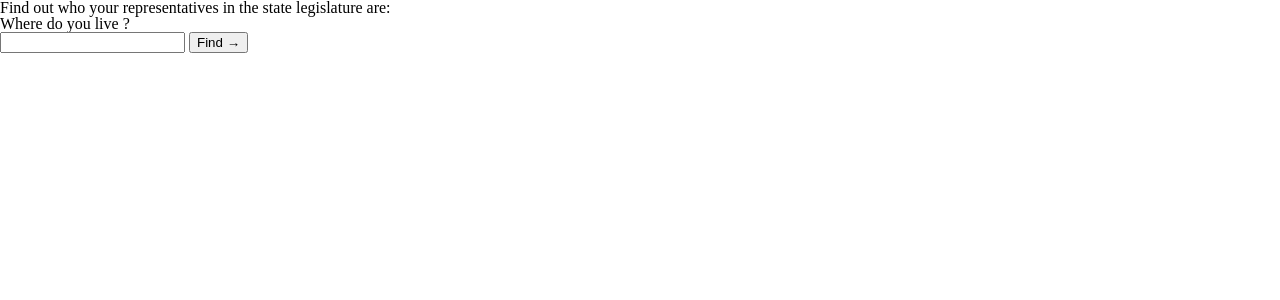
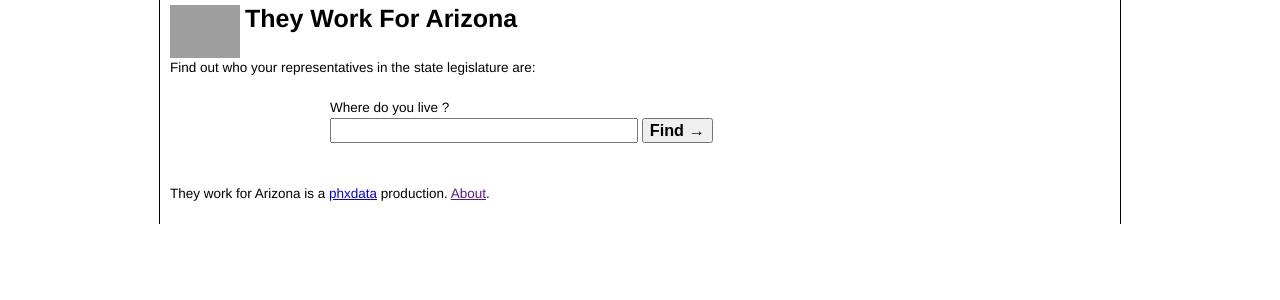
Before and after one commit to markng/theyworkforaz, a Django app: template templates/index.html in a window 1280 px wide. Shown: the top 300 px of the page. Run offline with Django 3.2, Linux system fonts and the light colour scheme; the template is opened without the code that fills it: values that come from a table or form of the project are taken from there, others are empty; grey boxes are pictures that could not be loaded.

Commit message:
add logo to the header

```diff
--- a/media/stylesheets/grid.css
+++ b/media/stylesheets/grid.css
@@ -1,324 +1,379 @@
-/*
-	Variable Grid System (Fluid Version).
-	Learn more ~ http://www.spry-soft.com/grids/
-	Based on 960 Grid System - http://960.gs/ & 960 Fluid - http://www.designinfluences.com/
-
-	Licensed under GPL and MIT.
-*/
-
-
-/* Containers
-----------------------------------------------------------------------------------------------------*/
-.container_12 {
-	width: 92%;
-	margin-left: 4%;
-	margin-right: 4%;
+.container_12,.container_16 {
+margin-left: auto;
+margin-right: auto;
+width: 960px
 }
-
-/* Grid >> Global
-----------------------------------------------------------------------------------------------------*/
-
-.grid_1,
-.grid_2,
-.grid_3,
-.grid_4,
-.grid_5,
-.grid_6,
-.grid_7,
-.grid_8,
-.grid_9,
-.grid_10,
-.grid_11,
-.grid_12 {
-	display:inline;
+.grid_1,.grid_2,.grid_3,.grid_4,.grid_5,.grid_6,.grid_7,.grid_8,.grid_9,.grid_10,.grid_11,.grid_12,.grid_13,.grid_14,.grid_15,.grid_16 {
+display: inline;
 float: left;
-	position: relative;
-	margin-left: 1%;
-	margin-right: 1%;
+margin-left: 10px;
+margin-right: 10px
 }
-
-/* Grid >> Children (Alpha ~ First, Omega ~ Last)
-----------------------------------------------------------------------------------------------------*/
-
+.push_1,.pull_1,.push_2,.pull_2,.push_3,.pull_3,.push_4,.pull_4,.push_5,.pull_5,.push_6,.pull_6,.push_7,.pull_7,.push_8,.pull_8,.push_9,.pull_9,.push_10,.pull_10,.push_11,.pull_11,.push_12,.pull_12,.push_13,.pull_13,.push_14,.pull_14,.push_15,.pull_15 {
+position: relative
+}
+.container_12 .grid_3,.container_16 .grid_4 {
+width: 220px
+}
+.container_12 .grid_6,.container_16 .grid_8 {
+width: 460px
+}
+.container_12 .grid_9,.container_16 .grid_12 {
+width: 700px
+}
+.container_12 .grid_12,.container_16 .grid_16 {
+width: 940px
+}
 .alpha {
-	margin-left: 0;
+margin-left: 0
 }
-
 .omega {
-	margin-right: 0;
+margin-right: 0
 }
-
-/* Grid >> 12 Columns
-----------------------------------------------------------------------------------------------------*/
-
-
 .container_12 .grid_1 {
-	width:6.333%;
+width: 60px
 }
-
 .container_12 .grid_2 {
-	width:14.667%;
+width: 140px
 }
-
-.container_12 .grid_3 {
-	width:23.0%;
+.container_12 .grid_4 {
+width: 300px
 }
-
-.container_12 .grid_4 {
-	width:31.333%;
+.container_12 .grid_5 {
+width: 380px
 }
-
-.container_12 .grid_5 {
-	width:39.667%;
+.container_12 .grid_7 {
+width: 540px
 }
-
-.container_12 .grid_6 {
-	width:48.0%;
+.container_12 .grid_8 {
+width: 620px
 }
-
-.container_12 .grid_7 {
-	width:56.333%;
+.container_12 .grid_10 {
+width: 780px
 }
-
-.container_12 .grid_8 {
-	width:64.667%;
+.container_12 .grid_11 {
+width: 860px
 }
-
-.container_12 .grid_9 {
-	width:73.0%;
+.container_16 .grid_1 {
+width: 40px
 }
-
-.container_12 .grid_10 {
-	width:81.333%;
+.container_16 .grid_2 {
+width: 100px
 }
-
-.container_12 .grid_11 {
-	width:89.667%;
+.container_16 .grid_3 {
+width: 160px
 }
-
-.container_12 .grid_12 {
-	width:98.0%;
+.container_16 .grid_5 {
+width: 280px
 }
-
-
-
-/* Prefix Extra Space >> 12 Columns
-----------------------------------------------------------------------------------------------------*/
-
-
+.container_16 .grid_6 {
+width: 340px
+}
+.container_16 .grid_7 {
+width: 400px
+}
+.container_16 .grid_9 {
+width: 520px
+}
+.container_16 .grid_10 {
+width: 580px
+}
+.container_16 .grid_11 {
+width: 640px
+}
+.container_16 .grid_13 {
+width: 760px
+}
+.container_16 .grid_14 {
+width: 820px
+}
+.container_16 .grid_15 {
+width: 880px
+}
+.container_12 .prefix_3,.container_16 .prefix_4 {
+padding-left: 240px
+}
+.container_12 .prefix_6,.container_16 .prefix_8 {
+padding-left: 480px
+}
+.container_12 .prefix_9,.container_16 .prefix_12 {
+padding-left: 720px
+}
 .container_12 .prefix_1 {
-	padding-left:8.333%;
+padding-left: 80px
 }
-
 .container_12 .prefix_2 {
-	padding-left:16.667%;
+padding-left: 160px
 }
-
-.container_12 .prefix_3 {
-	padding-left:25.0%;
+.container_12 .prefix_4 {
+padding-left: 320px
 }
-
-.container_12 .prefix_4 {
-	padding-left:33.333%;
+.container_12 .prefix_5 {
+padding-left: 400px
 }
-
-.container_12 .prefix_5 {
-	padding-left:41.667%;
+.container_12 .prefix_7 {
+padding-left: 560px
 }
-
-.container_12 .prefix_6 {
-	padding-left:50.0%;
+.container_12 .prefix_8 {
+padding-left: 640px
 }
-
-.container_12 .prefix_7 {
-	padding-left:58.333%;
+.container_12 .prefix_10 {
+padding-left: 800px
 }
-
-.container_12 .prefix_8 {
-	padding-left:66.667%;
+.container_12 .prefix_11 {
+padding-left: 880px
 }
-
-.container_12 .prefix_9 {
-	padding-left:75.0%;
+.container_16 .prefix_1 {
+padding-left: 60px
 }
-
-.container_12 .prefix_10 {
-	padding-left:83.333%;
+.container_16 .prefix_2 {
+padding-left: 120px
 }
-
-.container_12 .prefix_11 {
-	padding-left:91.667%;
+.container_16 .prefix_3 {
+padding-left: 180px
 }
-
-
-
-/* Suffix Extra Space >> 12 Columns
-----------------------------------------------------------------------------------------------------*/
-
-
+.container_16 .prefix_5 {
+padding-left: 300px
+}
+.container_16 .prefix_6 {
+padding-left: 360px
+}
+.container_16 .prefix_7 {
+padding-left: 420px
+}
+.container_16 .prefix_9 {
+padding-left: 540px
+}
+.container_16 .prefix_10 {
+padding-left: 600px
+}
+.container_16 .prefix_11 {
+padding-left: 660px
+}
+.container_16 .prefix_13 {
+padding-left: 780px
+}
+.container_16 .prefix_14 {
+padding-left: 840px
+}
+.container_16 .prefix_15 {
+padding-left: 900px
+}
+.container_12 .suffix_3,.container_16 .suffix_4 {
+padding-right: 240px
+}
+.container_12 .suffix_6,.container_16 .suffix_8 {
+padding-right: 480px
+}
+.container_12 .suffix_9,.container_16 .suffix_12 {
+padding-right: 720px
+}
 .container_12 .suffix_1 {
-	padding-right:8.333%;
+padding-right: 80px
 }
-
 .container_12 .suffix_2 {
-	padding-right:16.667%;
+padding-right: 160px
 }
-
-.container_12 .suffix_3 {
-	padding-right:25.0%;
+.container_12 .suffix_4 {
+padding-right: 320px
 }
-
-.container_12 .suffix_4 {
-	padding-right:33.333%;
+.container_12 .suffix_5 {
+padding-right: 400px
 }
-
-.container_12 .suffix_5 {
-	padding-right:41.667%;
+.container_12 .suffix_7 {
+padding-right: 560px
 }
-
-.container_12 .suffix_6 {
-	padding-right:50.0%;
+.container_12 .suffix_8 {
+padding-right: 640px
 }
-
-.container_12 .suffix_7 {
-	padding-right:58.333%;
+.container_12 .suffix_10 {
+padding-right: 800px
 }
-
-.container_12 .suffix_8 {
-	padding-right:66.667%;
+.container_12 .suffix_11 {
+padding-right: 880px
 }
-
-.container_12 .suffix_9 {
-	padding-right:75.0%;
+.container_16 .suffix_1 {
+padding-right: 60px
 }
-
-.container_12 .suffix_10 {
-	padding-right:83.333%;
+.container_16 .suffix_2 {
+padding-right: 120px
 }
-
-.container_12 .suffix_11 {
-	padding-right:91.667%;
+.container_16 .suffix_3 {
+padding-right: 180px
 }
-
-
-
-/* Push Space >> 12 Columns
-----------------------------------------------------------------------------------------------------*/
-
-
+.container_16 .suffix_5 {
+padding-right: 300px
+}
+.container_16 .suffix_6 {
+padding-right: 360px
+}
+.container_16 .suffix_7 {
+padding-right: 420px
+}
+.container_16 .suffix_9 {
+padding-right: 540px
+}
+.container_16 .suffix_10 {
+padding-right: 600px
+}
+.container_16 .suffix_11 {
+padding-right: 660px
+}
+.container_16 .suffix_13 {
+padding-right: 780px
+}
+.container_16 .suffix_14 {
+padding-right: 840px
+}
+.container_16 .suffix_15 {
+padding-right: 900px
+}
+.container_12 .push_3,.container_16 .push_4 {
+left: 240px
+}
+.container_12 .push_6,.container_16 .push_8 {
+left: 480px
+}
+.container_12 .push_9,.container_16 .push_12 {
+left: 720px
+}
 .container_12 .push_1 {
-	left:8.333%;
+left: 80px
 }
-
 .container_12 .push_2 {
-	left:16.667%;
+left: 160px
 }
-
-.container_12 .push_3 {
-	left:25.0%;
+.container_12 .push_4 {
+left: 320px
 }
-
-.container_12 .push_4 {
-	left:33.333%;
+.container_12 .push_5 {
+left: 400px
 }
-
-.container_12 .push_5 {
-	left:41.667%;
+.container_12 .push_7 {
+left: 560px
 }
-
-.container_12 .push_6 {
-	left:50.0%;
+.container_12 .push_8 {
+left: 640px
 }
-
-.container_12 .push_7 {
-	left:58.333%;
+.container_12 .push_10 {
+left: 800px
 }
-
-.container_12 .push_8 {
-	left:66.667%;
+.container_12 .push_11 {
+left: 880px
 }
-
-.container_12 .push_9 {
-	left:75.0%;
+.container_16 .push_1 {
+left: 60px
 }
-
-.container_12 .push_10 {
-	left:83.333%;
+.container_16 .push_2 {
+left: 120px
 }
-
-.container_12 .push_11 {
-	left:91.667%;
+.container_16 .push_3 {
+left: 180px
 }
-
-
-
-/* Pull Space >> 12 Columns
-----------------------------------------------------------------------------------------------------*/
-
-
+.container_16 .push_5 {
+left: 300px
+}
+.container_16 .push_6 {
+left: 360px
+}
+.container_16 .push_7 {
+left: 420px
+}
+.container_16 .push_9 {
+left: 540px
+}
+.container_16 .push_10 {
+left: 600px
+}
+.container_16 .push_11 {
+left: 660px
+}
+.container_16 .push_13 {
+left: 780px
+}
+.container_16 .push_14 {
+left: 840px
+}
+.container_16 .push_15 {
+left: 900px
+}
+.container_12 .pull_3,.container_16 .pull_4 {
+left: -240px
+}
+.container_12 .pull_6,.container_16 .pull_8 {
+left: -480px
+}
+.container_12 .pull_9,.container_16 .pull_12 {
+left: -720px
+}
 .container_12 .pull_1 {
-	left:-8.333%;
+left: -80px
 }
-
 .container_12 .pull_2 {
-	left:-16.667%;
+left: -160px
 }
-
-.container_12 .pull_3 {
-	left:-25.0%;
+.container_12 .pull_4 {
+left: -320px
 }
-
-.container_12 .pull_4 {
-	left:-33.333%;
+.container_12 .pull_5 {
+left: -400px
 }
-
-.container_12 .pull_5 {
-	left:-41.667%;
+.container_12 .pull_7 {
+left: -560px
 }
-
-.container_12 .pull_6 {
-	left:-50.0%;
+.container_12 .pull_8 {
+left: -640px
 }
-
-.container_12 .pull_7 {
-	left:-58.333%;
+.container_12 .pull_10 {
+left: -800px
 }
-
-.container_12 .pull_8 {
-	left:-66.667%;
+.container_12 .pull_11 {
+left: -880px
 }
-
-.container_12 .pull_9 {
-	left:-75.0%;
+.container_16 .pull_1 {
+left: -60px
 }
-
-.container_12 .pull_10 {
-	left:-83.333%;
+.container_16 .pull_2 {
+left: -120px
 }
-
-.container_12 .pull_11 {
-	left:-91.667%;
+.container_16 .pull_3 {
+left: -180px
 }
-
-
-
-
-/* Clear Floated Elements
-----------------------------------------------------------------------------------------------------*/
-
-/* http://sonspring.com/journal/clearing-floats */
-
+.container_16 .pull_5 {
+left: -300px
+}
+.container_16 .pull_6 {
+left: -360px
+}
+.container_16 .pull_7 {
+left: -420px
+}
+.container_16 .pull_9 {
+left: -540px
+}
+.container_16 .pull_10 {
+left: -600px
+}
+.container_16 .pull_11 {
+left: -660px
+}
+.container_16 .pull_13 {
+left: -780px
+}
+.container_16 .pull_14 {
+left: -840px
+}
+.container_16 .pull_15 {
+left: -900px
+}
 .clear {
 clear: both;
 display: block;
 overflow: hidden;
 visibility: hidden;
 width: 0;
-	height: 0;
+height: 0
 }
-
-/* http://perishablepress.com/press/2008/02/05/lessons-learned-concerning-the-clearfix-css-hack */
-
 .clearfix:after {
 clear: both;
 content: ' ';
@@ -327,17 +382,8 @@
 line-height: 0;
 visibility: hidden;
 width: 0;
-	height: 0;
+height: 0
 }
-
-.clearfix {
-	display: inline-block;
+* html .clearfix,*:first-child+html .clearfix {
+zoom: 1
 }
-
-* html .clearfix {
-	height: 1%;
-}
-
-.clearfix {
-	display: block;
-}
--- /dev/null
+++ b/media/stylesheets/local.css
@@ -0,0 +1,23 @@
+form.whereform input{
+    font-weight: bolder;
+    font-size: 1.2em;
+}
+form.whereform input[type=text]{
+    width: 300px;
+}
+
+div.container_12{
+    border-left: 1px solid black;
+    border-right: 1px solid black;
+}
+
+div#header img{
+    float: left;
+    margin-top: 5px;
+    margin-right: 5px;
+    border: 0px;
+}
+
+div#footer{
+    margin-top: 3em;
+}
--- a/media/stylesheets/text.css
+++ b/media/stylesheets/text.css
@@ -1 +1,42 @@
-body{font:13px/1.5 'Helvetica Neue',Arial,'Liberation Sans',FreeSans,sans-serif}a:focus{outline:1px dotted}hr{border:0 #ccc solid;border-top-width:1px;clear:both;height:0}h1{font-size:25px}h2{font-size:23px}h3{font-size:21px}h4{font-size:19px}h5{font-size:17px}h6{font-size:15px}ol{list-style:decimal}ul{list-style:disc}li{margin-left:30px}p,dl,hr,h1,h2,h3,h4,h5,h6,ol,ul,pre,table,address,fieldset{margin-bottom:20px}
+body {
+font: 13.5px/1.5 'Helvetica Neue',Arial,'Liberation Sans',FreeSans,sans-serif
+}
+a:focus {
+outline: 1px dotted
+}
+hr {
+border: 0 #ccc solid;
+border-top-width: 1px;
+clear: both;
+height: 0
+}
+h1 {
+font-size: 25px
+}
+h2 {
+font-size: 23px
+}
+h3 {
+font-size: 21px
+}
+h4 {
+font-size: 19px
+}
+h5 {
+font-size: 17px
+}
+h6 {
+font-size: 15px
+}
+ol {
+list-style: decimal
+}
+ul {
+list-style: disc
+}
+li {
+margin-left: 30px
+}
+p,dl,hr,h1,h2,h3,h4,h5,h6,ol,ul,pre,table,address,fieldset {
+margin-bottom: 20px
+}
--- a/templates/base.html
+++ b/templates/base.html
@@ -3,15 +3,26 @@
   <head>
     <meta http-equiv="Content-type" content="text/html; charset=utf-8">
     <title>they work for arizona</title>
-    <link rel="stylesheet" href="/stylesheets/reset.css" type="text/css" media="screen" title="reset css" charset="utf-8">
-    <link rel="stylesheet" href="/stylesheets/text.css" type="text/css" media="screen" title="text style" charset="utf-8">
-    <link rel="stylesheet" href="/stylesheets/grid.css" type="text/css" media="screen" title="grid" charset="utf-8">
-    {% block jshead %}{% endblock %}
-    {% block extrastyle %}{% endblock %}
+    <link rel="stylesheet" href="/stylesheets/reset.css" type="text/css" media="screen">
+    <link rel="stylesheet" href="/stylesheets/text.css" type="text/css" media="screen">
+    <link rel="stylesheet" href="/stylesheets/grid.css" type="text/css" media="screen">
+    <link rel="stylesheet" href="/stylesheets/local.css" type="text/css" media="screen">{% block jshead %}{% endblock %}{% block extrastyle %}{% endblock %}
   </head>
   {% block bodytag %}<body id="{% block bodyid %}base{% endblock %}">{% endblock %}
-    {% block content %}
+    <div class="container_12">
+      <div id="header" class="grid_12">
+        <img src="/images/arizona.gif" border="0" width="70">
+        <h1>They Work For Arizona</h1>
+      </div>
+      <div class="clear"></div>
+      {% block content %}
 
-    {% endblock %}
+      {% endblock %}
+      <div class="clear"></div>
+      <div class="grid_12" id="footer">
+        <p>They work for Arizona is a <a href="http://phxdata.org">phxdata</a> production. <a href="">About</a>.</p>
+      </div>
+      <div class="clear"></div>
+    </div>
   </body>
 </html>
```
Lines whose indentation alone changed are shown as unchanged.
